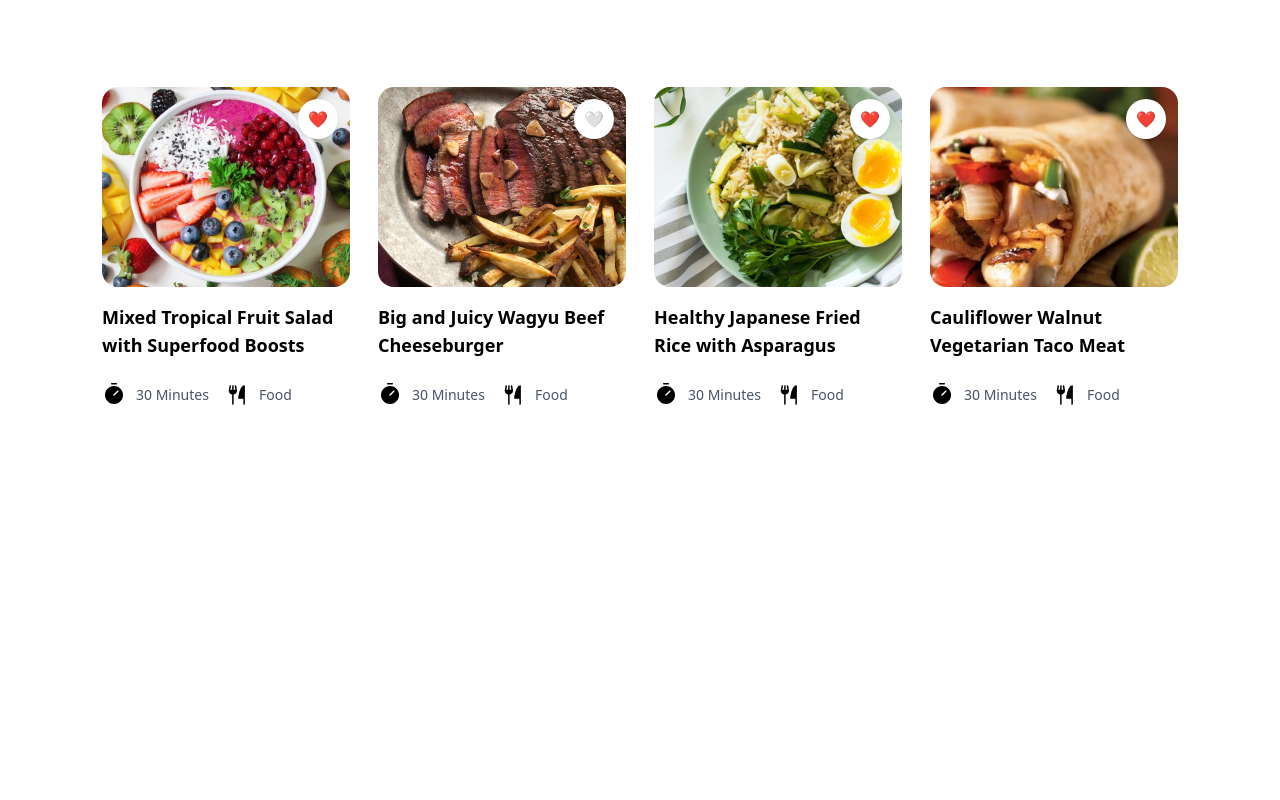
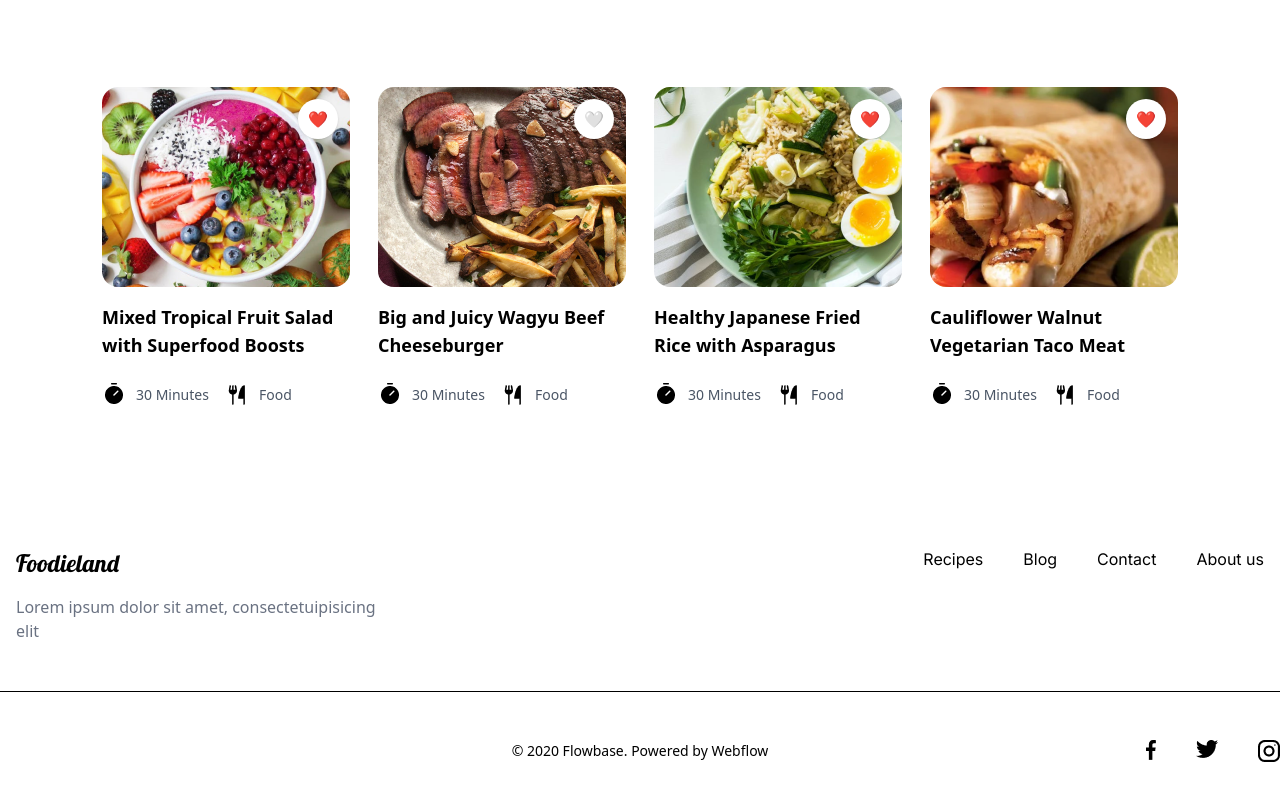
Before and after one commit to Amrmhani/finallypro1, a plain HTML site: page Blog.html in a window 1280 px wide. Shown: the part 3750-4550 px from the top of the page. Before the commit the page ends 4157 px from the top, so only its background shows below. Drawn offline with Linux system fonts and the light colour scheme.

Commit message:
finished from About

```diff
--- a/Blog.html
+++ b/Blog.html
@@ -258,6 +258,57 @@ wght@0,14..32,100..900;1,14..32,100..900&family=Lobster&display=swap" rel="style
                 </div>
             </div>
     </section>
+    <footer class="w-full">
+
+        <div class="container mx-auto mt-20 lg:mt-40 px-4">
+
+            <div class="flex flex-col lg:flex-row items-center lg:items-start gap-10">
+
+                <div class="flex flex-col items-center lg:items-start text-center lg:text-left">
+                    <a href="#" class="font-['Lobster'] text-2xl">
+                        Foodieland
+                    </a>
+                    <p class="mt-4 text-gray-500 max-w-sm">
+                        Lorem ipsum dolor sit amet, consectetuipisicing elit
+                    </p>
+                </div>
+
+                <ul class="grid grid-cols-2 lg:flex gap-6 lg:gap-10 font-['Inter'] text-center lg:text-left lg:ml-auto">
+                    <li><a href="#">Recipes</a></li>
+                    <li><a href="#">Blog</a></li>
+                    <li><a href="#">Contact</a></li>
+                    <li><a href="#">About us</a></li>
+                </ul>
+                <ul class="flex block gap-10 lg:hidden ">
+            <li><img src="assets/img/navimgs/facebook.png"></li>
+            <li><img src="assets/img/navimgs/twiter.png"></li>
+            <li><img src="assets/img/navimgs/instagram.png"></li>
+        </ul>
+
+            </div>
+
+        </div>
+
+       <div class="container mx-auto mt-12 border-t border-[var(--line-color)]">
+
+    <div class="flex flex-col mt-12 mb-12 md:flex-row items-center gap-4 lg:gap-0 relative">
+
+        <p class="text-sm absolute left-1/2 -translate-x-1/2">
+            © 2020 Flowbase. Powered by Webflow
+        </p>
+
+        <ul class="hidden gap-10 lg:flex ml-auto">
+            <li><img src="assets/img/navimgs/facebook.png"></li>
+            <li><img src="assets/img/navimgs/twiter.png"></li>
+            <li><img src="assets/img/navimgs/instagram.png"></li>
+        </ul>
+
+    </div>
+
+</div>
+
+
+    </footer>
 </body>
 
 </html>
```
Also changed, not shown: assets/css/output.css.
